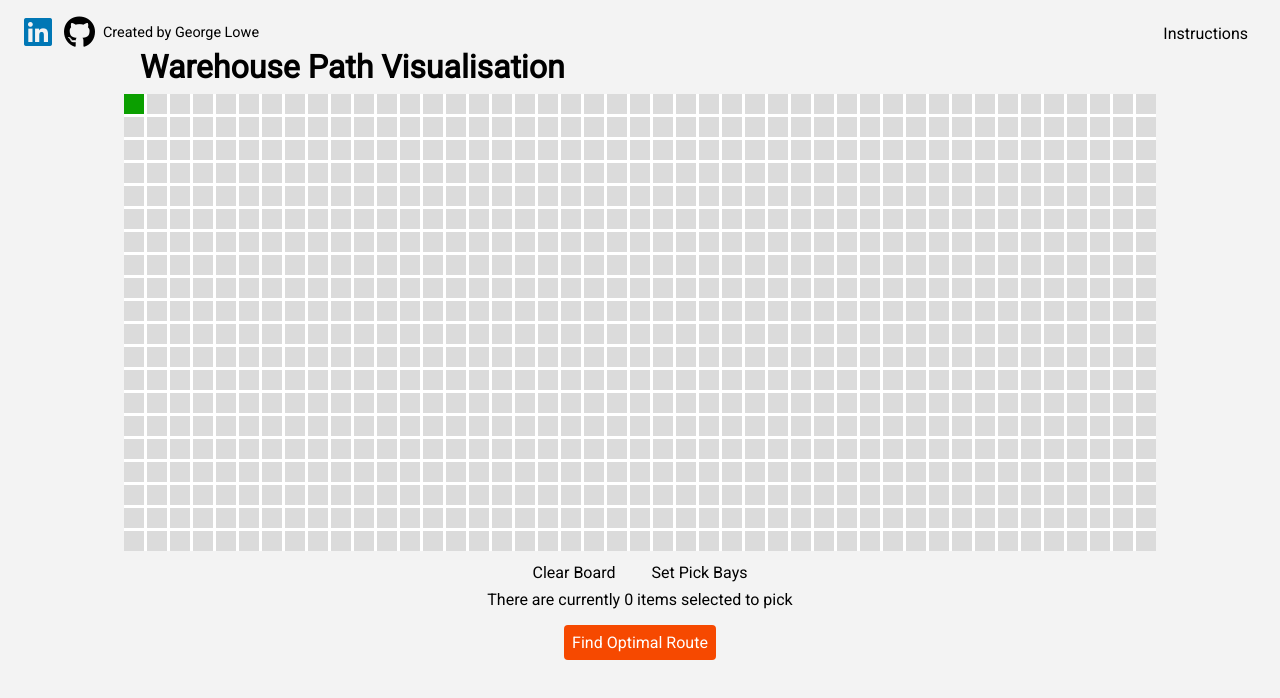
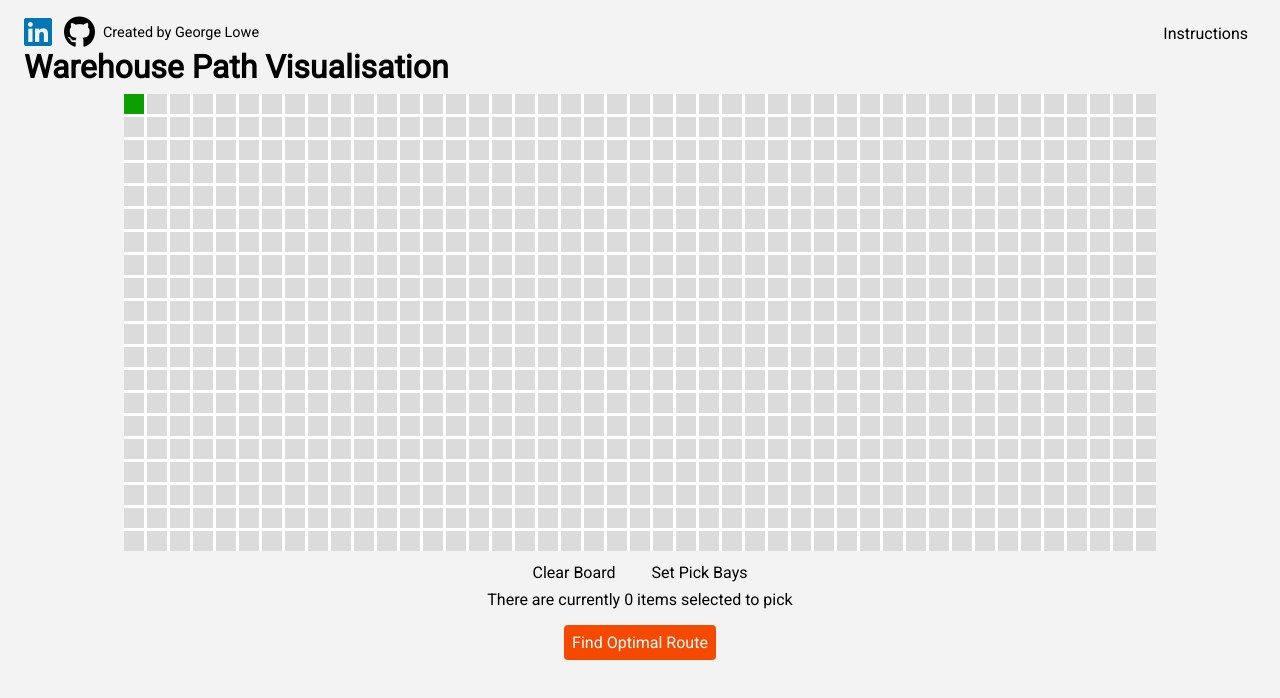
Before and after one commit to georgelowe/Warehouse-Path-Finding-Visualisation, a plain HTML site: page index.html in a window 1280 px wide. Drawn offline with Linux system fonts and the light colour scheme.

Commit message:
Update styles.css

```diff
--- a/styles.css
+++ b/styles.css
@@ -40,7 +40,8 @@ button {
 
 .page-container {
   text-align: center;
-  width: 1032px;
+  /* width: 1032px; */
+  width: 100%;
   margin: auto;
 }
 
@@ -51,7 +52,6 @@ button {
 
 .control-container {
   text-align: center;
-
   margin: 0rem;
 }
 
```
